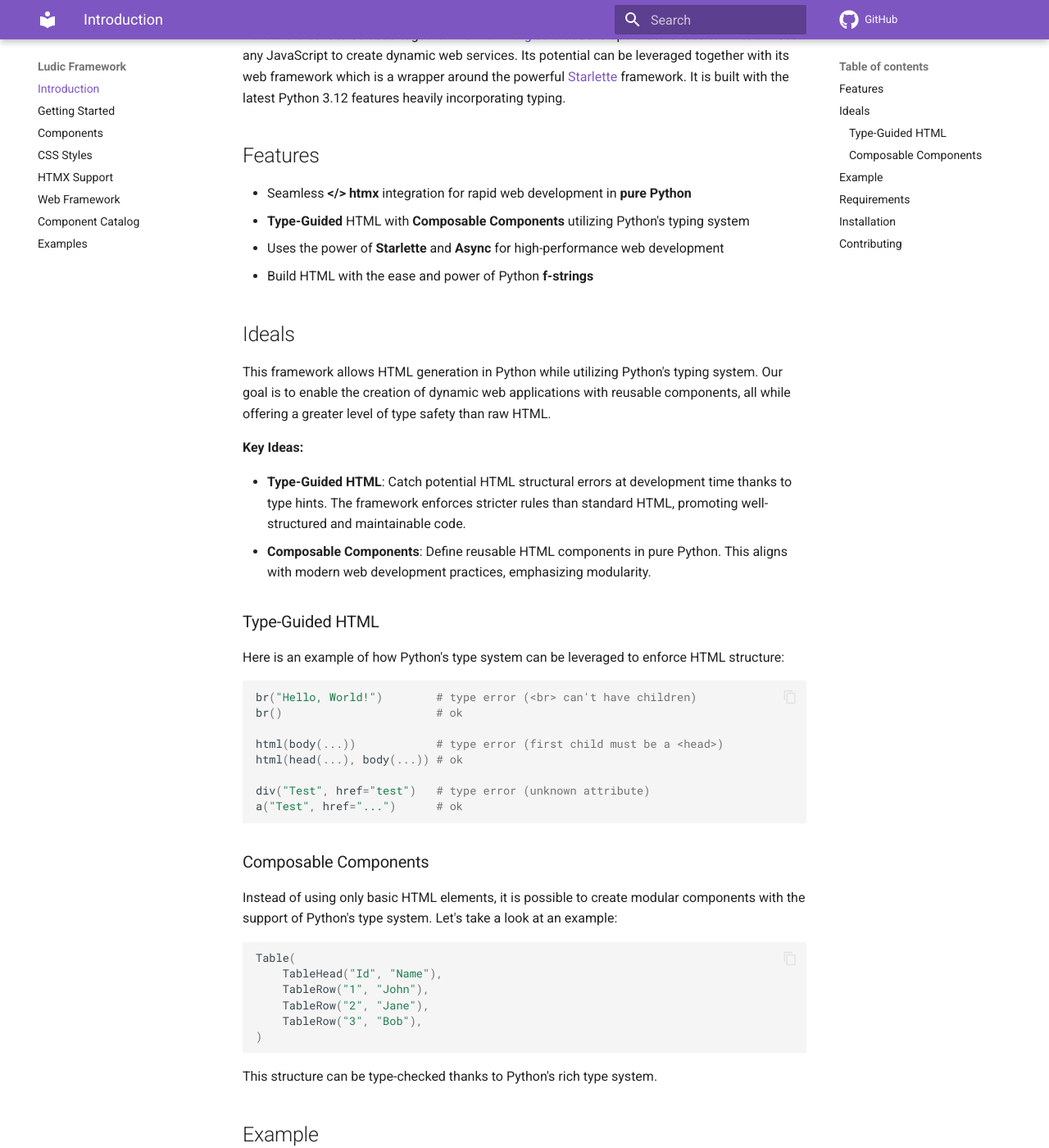
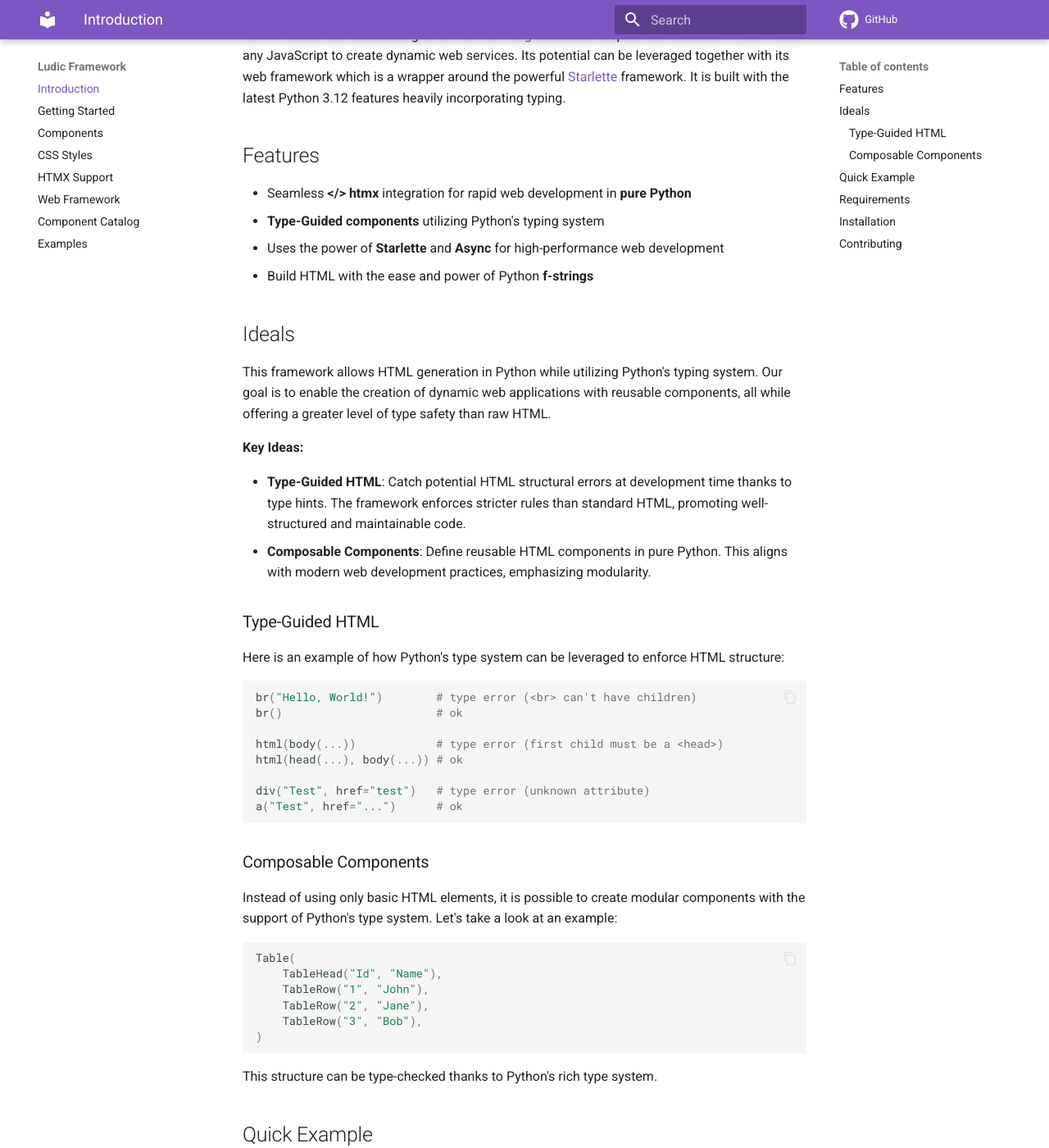
Before and after one commit to getludic/ludic, an MkDocs documentation site: the page built from docs/index.md, in a window 1280 px wide and 1400 px high, scrolled down 219 px. Shown: the whole window at 82% size. Built offline with MkDocs 1.6.1 and Material for MkDocs 9.7.7, drawn with Linux system fonts in a browser that asks for light colours; comment, search, counter and statistics services are not loaded.

````diff
--- a/docs/index.md
+++ b/docs/index.md
@@ -7,7 +7,7 @@ Ludic is a lightweight framework for building HTML pages with a component approa
 ## Features
 
 - Seamless **&lt;/&gt; htmx** integration for rapid web development in **pure Python**
-- **Type-Guided** HTML with **Composable Components** utilizing Python's typing system
+- **Type-Guided components** utilizing Python's typing system
 - Uses the power of **Starlette** and **Async** for high-performance web development
 - Build HTML with the ease and power of Python **f-strings**
 
@@ -50,7 +50,7 @@ Table(
 
 This structure can be type-checked thanks to Python's rich type system.
 
-## Example
+## Quick Example
 
 ```python
 from ludic.html import b, span
````
Also changed, not shown: README.md (+2 -2 lines).
